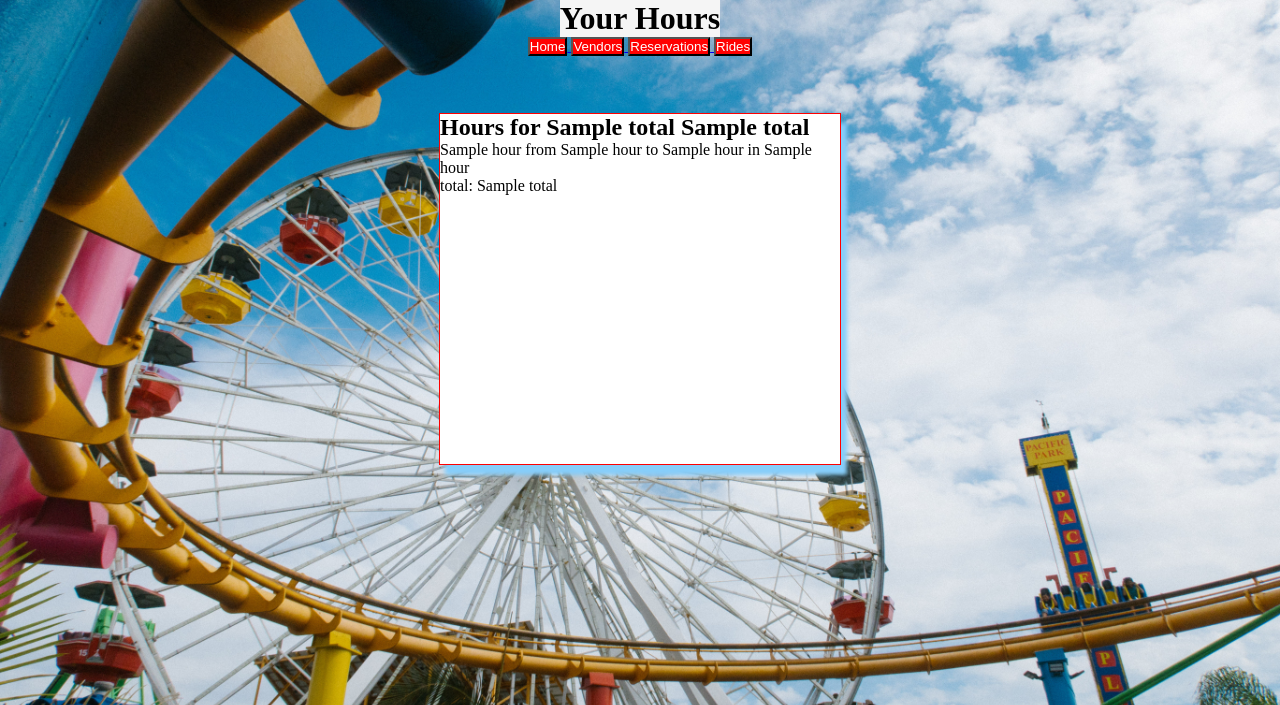
After one commit to TayisiyaChernenko/AmusementParkProject, a Flask app: template templates/Hours.html in a window 1280 px wide. The commit adds this page. Shown: the top 705 px of the page. Run offline with Flask 2, Linux system fonts and the light colour scheme; the template is opened without the code that fills it: most values are stand-ins (such as "Sample title", 1, 10 or a date in 2020).

Commit message:
add employee functionality for real this time

```diff
--- a/main.py
+++ b/main.py
@@ -11,6 +11,26 @@ def Vendors():
 @app.route('/')
 def index():
     return render_template('./index.html')
+
+@app.route('/Signin/', methods = ['POST', 'GET'])
+def Signin():
+    failed = False
+    if request.method == 'POST' :
+        employee = mysqlconnect("select * from employee where EID=" + request.form['EID'])
+        if len(employee) != 0 :
+            print("\n")
+            print(url_for('Hours', EID=request.form['EID'] ) )
+            print("\n")
+            return redirect(url_for('Hours', EID=request.form['EID'] ), code=302)
+        failed = True
+    return render_template('./Signin.html', failed = failed)
+
+@app.route('/Hours/')
+def Hours():
+    print(request)
+    hours = mysqlconnect("select * from work_hours where EID=" + request.args['EID'] )
+    total = mysqlconnect("select * from employee_hours where EID=" + request.args['EID'] )
+    return render_template('./Hours.html', hours = hours, total = total)
 
 @app.route('/Reservations/',methods = ['POST', 'GET'])
 def Reservations():
--- /dev/null
+++ b/templates/Hours.html
@@ -0,0 +1,56 @@
+<!DOCTYPE html>
+<html>
+    <head>
+        <link rel="stylesheet" href="{{ url_for('static', filename='CSS/style.css') }}" >
+        <meta charset="utf-8">
+        <meta name = "description" content = "This is a nifty website">
+        <title>Amusement Park App</title>
+    </head>
+    <body style = "background-color:#f4f0ec">
+        <body>
+            <div style="background-color: whitesmoke;">
+                <h1>Your Hours</h1>
+            </div>
+        </body>
+        <nav>
+            <ul>
+                <table>
+                    <tr>
+                        <a href="/">
+                            <button>Home</button>
+                        </a>
+                    </tr>
+                    <tr>
+                        <a href="/Vendors">
+                            <button>Vendors</button>
+                        </a>
+                    </tr>
+                    <tr>
+                        <a href="/Reservations">
+                            <button>Reservations</button>
+                        </a>
+                    </tr>
+                    <tr>
+                        <a href="/Rides">
+                            <button>Rides</button>
+                        </a>
+                    </tr>
+                </table>
+            </ul>
+        </nav>
+        <p style="margin-bottom:1.5cm;"></p>
+        <main>
+            <div class="box">
+                <table>
+                    <tr>
+                        <h2>Hours for {{total[0][2]}} {{total[0][1]}}</h2>
+                        {% for hour in hours %}
+                        <p>{{hour[1]}} from {{hour[2]}} to {{hour[3]}} in {{hour[4]}}</p>
+                        {% endfor %}
+                        <p>total: {{total[0][3]}}</p>
+                    </tr>
+                </table>
+            </div>
+        </main>
+    </body>
+</html>
--- a/templates/Reservations.html
+++ b/templates/Reservations.html
@@ -27,6 +27,11 @@
                 <tr>
                     <a href="/Rides">
                         <button>Rides</button>
+                    </a>
+                </tr>
+                <tr>
+                    <a href="/Signin">
+                        <button>Employee Signin</button>
                     </a>
                 </tr>
             </table>
--- a/templates/Rides.html
+++ b/templates/Rides.html
@@ -28,6 +28,11 @@
                 <tr>
                     <a href="/Reservations">
                         <button>Reservations</button>
+                    </a>
+                </tr>
+                <tr>
+                    <a href="/Signin">
+                        <button>Employee Signin</button>
                     </a>
                 </tr>
             </table>
--- a/templates/Vendors.html
+++ b/templates/Vendors.html
@@ -27,6 +27,11 @@
                 <tr>
                     <a href="/Reservations">
                         <button>Reservations</button>
+                    </a>
+                </tr>
+                <tr>
+                    <a href="/Signin">
+                        <button>Employee Signin</button>
                     </a>
                 </tr>
             </table>
--- a/templates/index.html
+++ b/templates/index.html
@@ -27,6 +27,11 @@
                         <button>Reservations</button>
                     </a>
                 </tr>
+                <tr>
+                    <a href="Signin">
+                        <button>Employee Signin</button>
+                    </a>
+                </tr>
             </table>
             <p style="margin-bottom:2cm;"></p>
         </nav>
```
Also changed, not shown: templates/Signin.html (added, +59 -0 lines).
